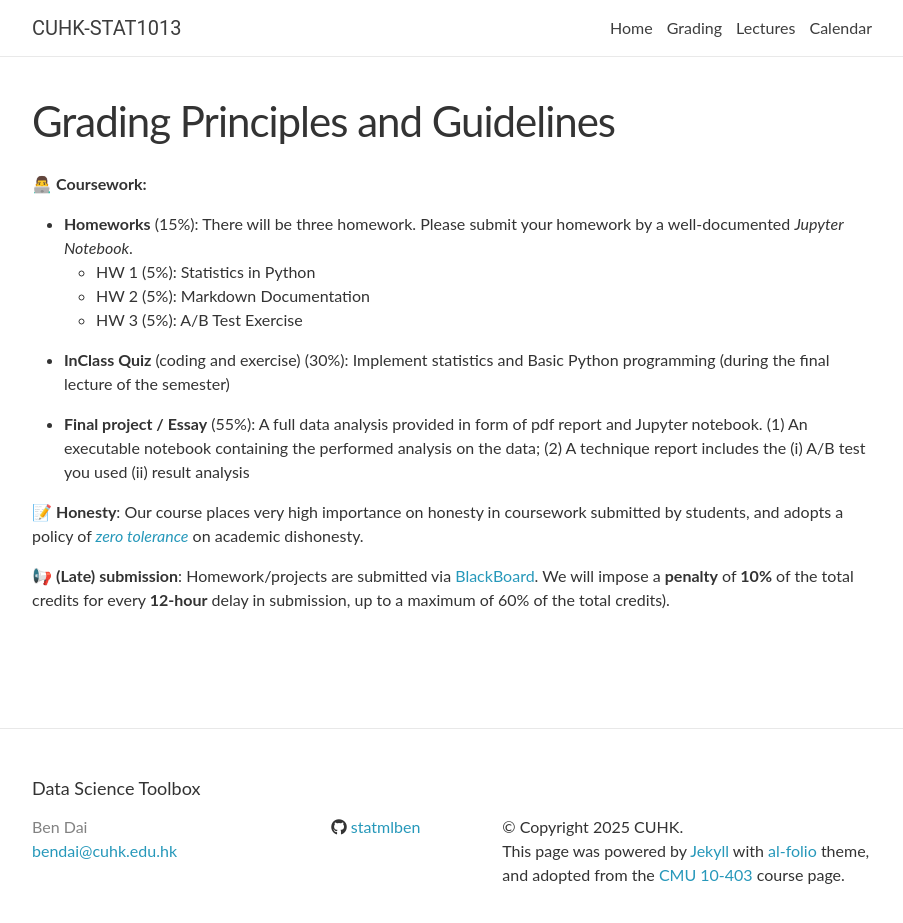
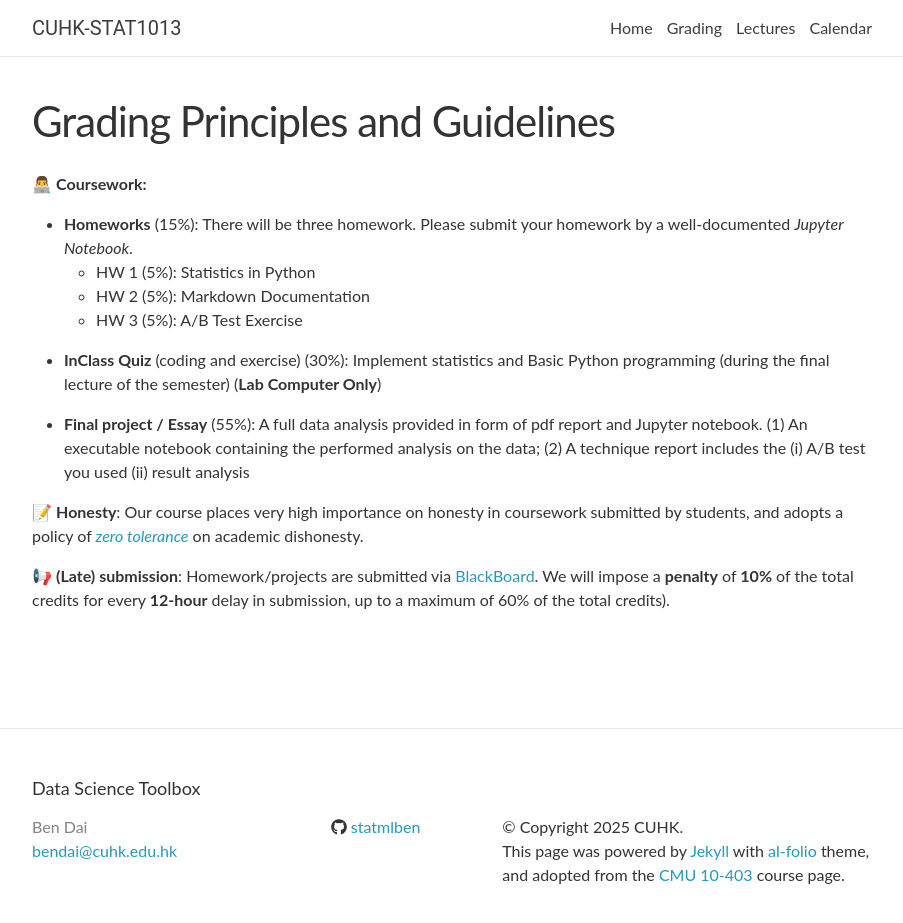
Before and after one commit to statmlben/CUHK-STAT1013, a Jekyll site: the page built from _pages/grading.md, in a window 1280 px wide and 948 px high. Shown: the top 923 px of the window, without its empty margins (188-1091 px from the left). Built offline with Jekyll 4.4.1, drawn with Linux system fonts in a browser that asks for light colours; nearby versions of some CDN libraries; comment, search, counter and statistics services are not loaded.

Commit message:
update grading policy

```diff
--- a/_pages/grading.md
+++ b/_pages/grading.md
@@ -11,7 +11,7 @@ permalink: /grading/
   - HW 2 (5%): Markdown Documentation
   - HW 3 (5%): A/B Test Exercise
 
-- **InClass Quiz** (coding and exercise) (30%): Implement statistics and Basic Python programming (during the final lecture of the semester)
+- **InClass Quiz** (coding and exercise) (30%): Implement statistics and Basic Python programming (during the final lecture of the semester) (**Lab Computer Only**)
 
 - **Final project / Essay** (55%): A full data analysis provided in form of pdf report and Jupyter notebook. (1) An executable notebook containing the performed analysis on the data; (2) A technique report includes the (i) A/B test you used (ii) result analysis
 
```
